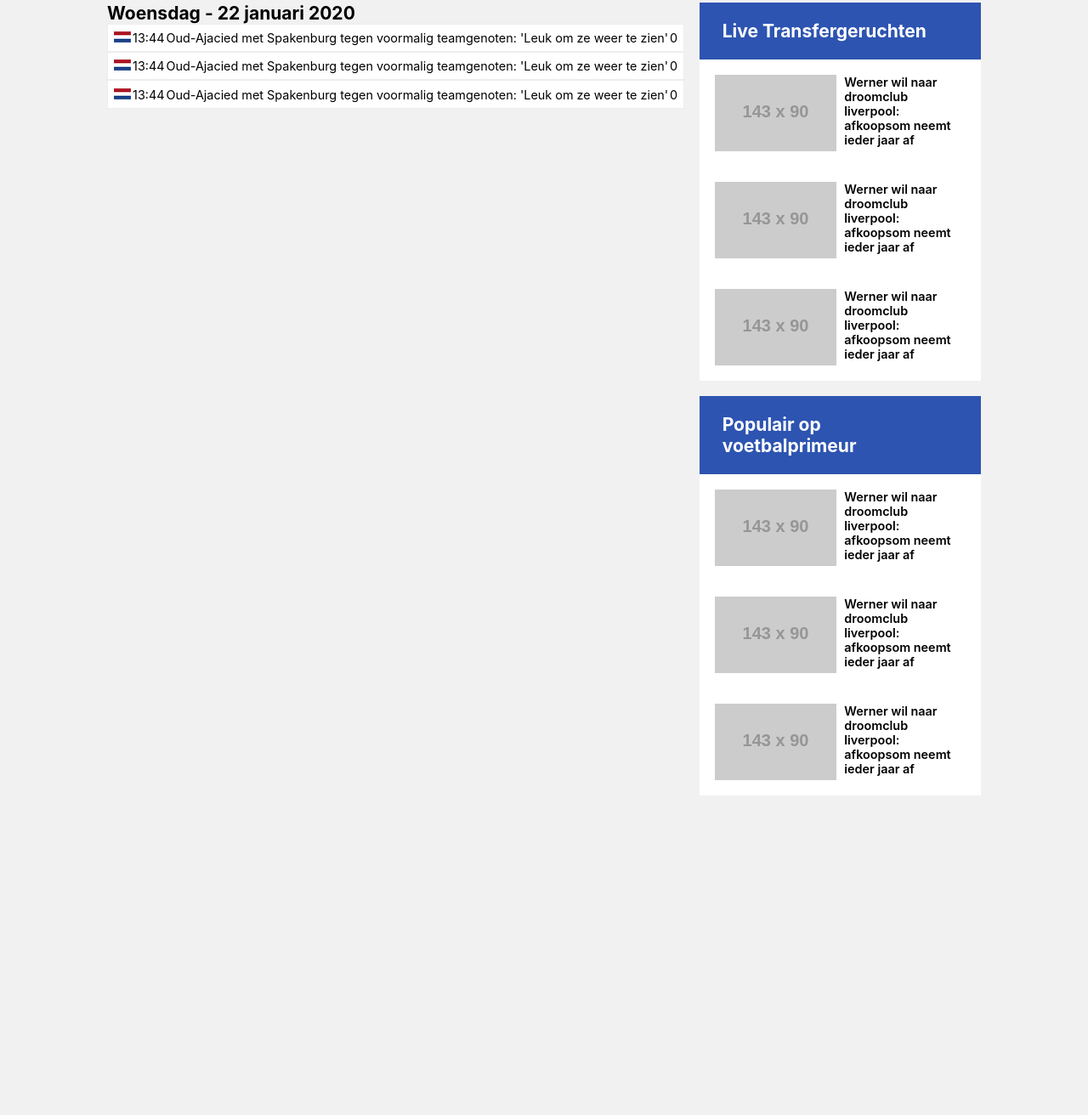
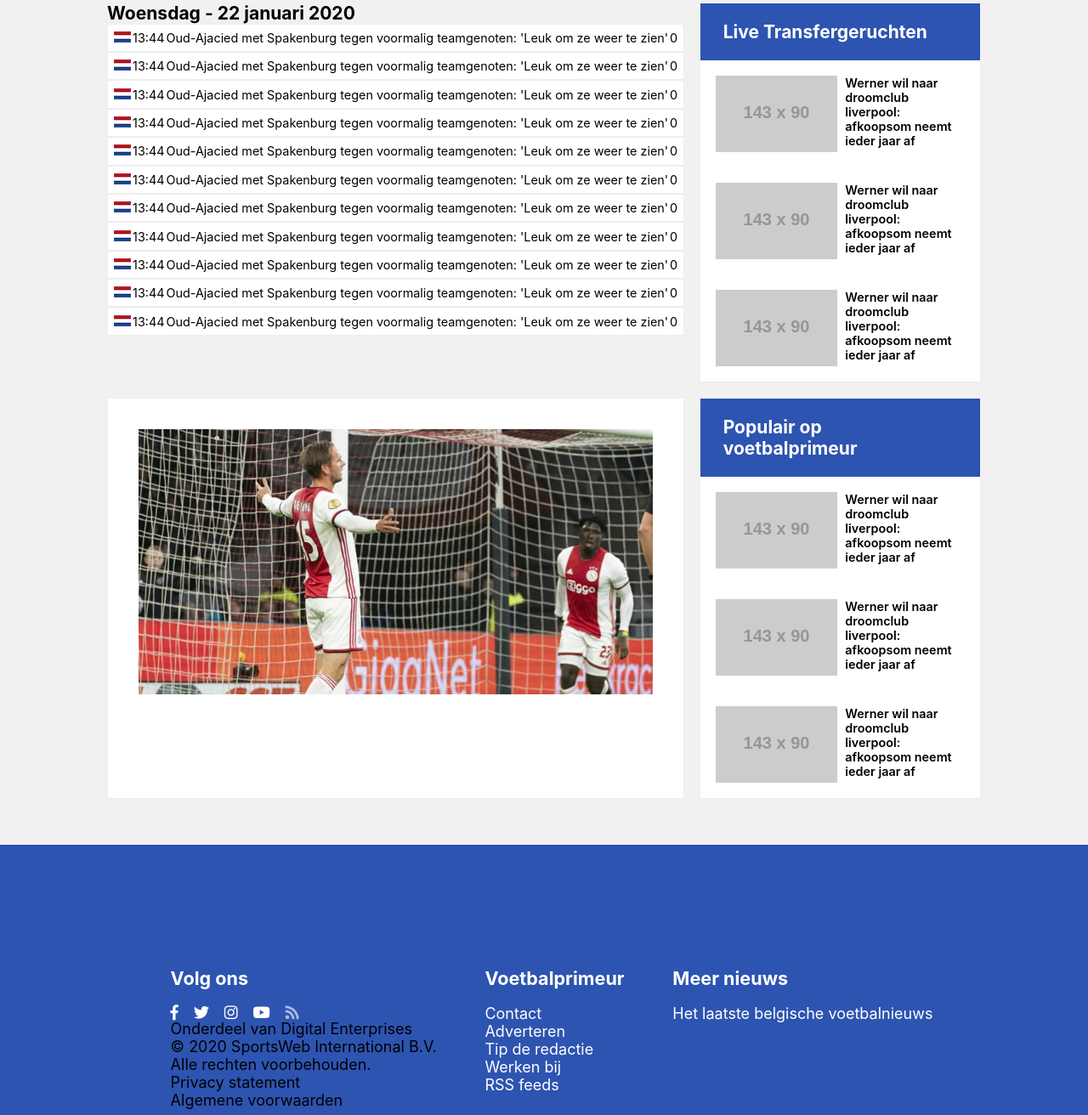
Before and after one commit to repeeter1/0.3-portfolio, a plain HTML site: page index.html in a window 1280 px wide. Shown: the part 588-1900 px from the top of the page at 85% size. Before the commit the page ends 1524 px from the top, so only its background shows below. Drawn offline with Linux system fonts and the light colour scheme; placeholder pictures from the web are drawn by us.

Commit message:
added footer and mobile styling

```diff
--- a/index.html
+++ b/index.html
@@ -4,7 +4,26 @@
     <meta charset="UTF-8" />
     <meta name="viewport" content="width=device-width, initial-scale=1.0" />
     <meta http-equiv="X-UA-Compatible" content="ie=edge" />
-    <title>Basic</title>
+    <title>
+      De snelste en meest complete voetbalnieuwssite | VoetbalPrimeur.nlc
+    </title>
+
+    <meta
+      name="description"
+      content="Het laatste voetbalnieuws, transfergeruchten en livescore!"
+    />
+    <link
+      rel="icon"
+      type="image/png"
+      href="https://files.voetbalprimeur.nl/images/vp/icons/favicon.png"
+      sizes="32x32"
+    />
+    <link
+      rel="icon"
+      type="image/png"
+      href="https://files.voetbalprimeur.nl/images/vp/icons/favicon_16x16.png"
+      sizes="16x16"
+    />
     <link rel="stylesheet" href="./styles/style.css" />
     <link
       rel="stylesheet"
@@ -111,7 +130,83 @@
             </p>
             <div class="news__commmentcounter">0</div>
           </li>
+          <li>
+            <div class="news__flag"><img src="./images/flag.png" alt="" /></div>
+            <div class="news__time">13:44</div>
+            <p class="news__text">
+              Oud-Ajacied met Spakenburg tegen voormalig teamgenoten: 'Leuk om
+              ze weer te zien'
+            </p>
+            <div class="news__commmentcounter">0</div>
+          </li>
+          <li>
+            <div class="news__flag"><img src="./images/flag.png" alt="" /></div>
+            <div class="news__time">13:44</div>
+            <p class="news__text">
+              Oud-Ajacied met Spakenburg tegen voormalig teamgenoten: 'Leuk om
+              ze weer te zien'
+            </p>
+            <div class="news__commmentcounter">0</div>
+          </li>
+          <li>
+            <div class="news__flag"><img src="./images/flag.png" alt="" /></div>
+            <div class="news__time">13:44</div>
+            <p class="news__text">
+              Oud-Ajacied met Spakenburg tegen voormalig teamgenoten: 'Leuk om
+              ze weer te zien'
+            </p>
+            <div class="news__commmentcounter">0</div>
+          </li>
+          <li>
+            <div class="news__flag"><img src="./images/flag.png" alt="" /></div>
+            <div class="news__time">13:44</div>
+            <p class="news__text">
+              Oud-Ajacied met Spakenburg tegen voormalig teamgenoten: 'Leuk om
+              ze weer te zien'
+            </p>
+            <div class="news__commmentcounter">0</div>
+          </li>
+          <li>
+            <div class="news__flag"><img src="./images/flag.png" alt="" /></div>
+            <div class="news__time">13:44</div>
+            <p class="news__text">
+              Oud-Ajacied met Spakenburg tegen voormalig teamgenoten: 'Leuk om
+              ze weer te zien'
+            </p>
+            <div class="news__commmentcounter">0</div>
+          </li>
+          <li>
+            <div class="news__flag"><img src="./images/flag.png" alt="" /></div>
+            <div class="news__time">13:44</div>
+            <p class="news__text">
+              Oud-Ajacied met Spakenburg tegen voormalig teamgenoten: 'Leuk om
+              ze weer te zien'
+            </p>
+            <div class="news__commmentcounter">0</div>
+          </li>
+          <li>
+            <div class="news__flag"><img src="./images/flag.png" alt="" /></div>
+            <div class="news__time">13:44</div>
+            <p class="news__text">
+              Oud-Ajacied met Spakenburg tegen voormalig teamgenoten: 'Leuk om
+              ze weer te zien'
+            </p>
+            <div class="news__commmentcounter">0</div>
+          </li>
+          <li>
+            <div class="news__flag"><img src="./images/flag.png" alt="" /></div>
+            <div class="news__time">13:44</div>
+            <p class="news__text">
+              Oud-Ajacied met Spakenburg tegen voormalig teamgenoten: 'Leuk om
+              ze weer te zien'
+            </p>
+            <div class="news__commmentcounter">0</div>
+          </li>
         </ul>
+      </article>
+
+      <article class="news-photo">
+        <img src="./images/news-photo.jpg" alt="" />
       </article>
 
       <article class="live">
@@ -159,6 +254,40 @@
       </article>
     </section>
 
-    <footer></footer>
+    <footer>
+      <div class="follow-us">
+        <h1 class="footer__header">Volg ons</h1>
+        <div class="follow-us__social-icons">
+          <i class="fab fa-facebook-f"></i>
+          <i class="fab fa-twitter"></i>
+          <i class="fab fa-instagram"></i>
+          <i class="fab fa-youtube"></i>
+          <i class="fas fa-rss"></i>
+        </div>
+        <p>
+          Onderdeel van Digital Enterprises <br />
+          © 2020 SportsWeb International B.V. <br />
+          Alle rechten voorbehouden. <br />
+          Privacy statement <br />
+          Algemene voorwaarden
+        </p>
+      </div>
+      <div class="voetbalprimeur">
+        <h1 class="footer__header">Voetbalprimeur</h1>
+        <ul class="footer__list">
+          <li><a href="#">Contact</a></li>
+          <li><a href="#">Adverteren</a></li>
+          <li><a href="#">Tip de redactie</a></li>
+          <li><a href="#">Werken bij</a></li>
+          <li><a href="#">RSS feeds</a></li>
+        </ul>
+      </div>
+      <div class="More-news">
+        <h1 class="footer__header">Meer nieuws</h1>
+        <ul class="footer__list">
+          <li><a href="#">Het laatste belgische voetbalnieuws</a></li>
+        </ul>
+      </div>
+    </footer>
   </body>
 </html>
--- a/styles/mobile.css
+++ b/styles/mobile.css
@@ -1,3 +1,22 @@
 body {
-  background: red;
+  background: #f1f1f1;
 }
+
+.container {
+  grid-template-columns: 1fr;
+  grid-gap: 1rem;
+  grid-template-areas:
+    "large"
+    "small-1"
+    "small-2"
+    "news"
+    "news-photo "
+    "live"
+    "populair";
+
+  padding: 0;
+}
+
+.large__title {
+  font-size: 1.6rem;
+}
--- a/styles/style.css
+++ b/styles/style.css
@@ -77,6 +77,7 @@ header {
 .header__logo-left {
   display: flex;
   flex-wrap: wrap;
+  align-items: center;
 }
 
 .header__logo-title {
@@ -147,7 +148,7 @@ text op img
     "large large small-1"
     "large large small-2"
     "news news live"
-    "news news populair";
+    "news-photo news-photo populair";
 }
 
 .jumbo_image > img {
@@ -220,10 +221,24 @@ border nog fixen
   background-repeat: no-repeat;
 }
 
+/* news photo */
+
+.news-photo {
+  grid-area: news-photo;
+  background-color: #fff;
+  border: 1px solid #ededed;
+  padding: 2rem;
+}
+
+.news-photo > img {
+  width: 100%;
+}
+
 /* live */
 
 .live {
   background-color: #fff;
+  border: 1px solid #ededed;
   grid-area: live;
 }
 .live__wrapper {
@@ -247,5 +262,41 @@ border nog fixen
 
 .populair {
   background-color: #fff;
+  border: 1px solid #ededed;
   grid-area: populair;
 }
+
+/* footer */
+
+footer {
+  background-color: var(--vpblue);
+  margin-top: 3rem;
+  padding: 8em;
+  display: flex;
+  justify-content: space-evenly;
+}
+
+footer > div {
+  margin-left: 1rem;
+}
+
+.footer__header {
+  font-size: 1.2rem;
+  color: #fff;
+  margin-bottom: 1rem;
+}
+
+.footer__list a {
+  font-size: 1rem;
+  color: #fff;
+}
+
+.follow-us__social-icons {
+  display: flex;
+  color: #fff;
+  flex-wrap: wrap;
+}
+
+.follow-us__social-icons > i {
+  margin-right: 1rem;
+}
```
Also changed, not shown: images/news-photo.jpg (added).
